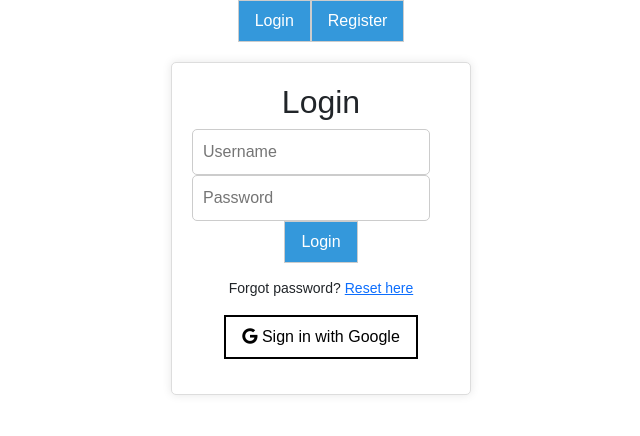
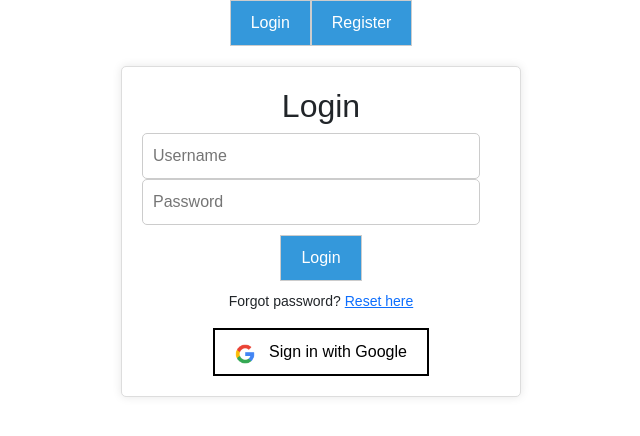
Before and after one commit to Thirumalaiboobathi/React-API-Integration, a React (Create React App) app: page / in a window 1280 px wide. Shown: the top 436 px of the page, without its empty margins (319-959 px from the left). Built offline with nearby package versions, Linux system fonts and the light colour scheme.

Commit message:
final commit

```diff
--- a/src/screens/Addtodo/additems.jsx
+++ b/src/screens/Addtodo/additems.jsx
@@ -47,7 +47,7 @@ const AddItems = () => {
 
       setTimeout(() => {
         navigate('/home');
-      }, 5000);
+      }, 4000);
     } else {
       const updatedTodos = [...existingTodos, newTodo];
       localStorage.setItem('todos', JSON.stringify(updatedTodos));
@@ -121,6 +121,7 @@ const AddItems = () => {
               onChange={(e) => setPhoneNumber(e.target.value)}
             />
           </Form.Group>
+          <br></br>
           {/* Other form fields */}
           <Button type="submit" variant="success" className="d-block mx-auto">
             {editing ? 'Update Student' : 'Add Student'}
--- a/src/screens/home/home.jsx
+++ b/src/screens/home/home.jsx
@@ -3,9 +3,12 @@ import { useNavigate } from 'react-router-dom';
 import 'bootstrap/dist/css/bootstrap.min.css';
 import Table from 'react-bootstrap/Table';
 import Button from 'react-bootstrap/Button';
+import Modal from 'react-bootstrap/Modal';
 
 const Home = () => {
   const [todos, setTodos] = useState([]);
+  const [showModal, setShowModal] = useState(false);
+  const [currentIndex, setCurrentIndex] = useState(null);
   const navigate = useNavigate();
 
   useEffect(() => {
@@ -26,20 +29,29 @@ const Home = () => {
     navigate('/additems', { state: { editing: true, todoToEdit, index } });
   };
 
+  const handleDelete = (index) => {
+    setCurrentIndex(index);
+    setShowModal(true);
+  };
 
-  const handleDelete = (index) => {
-    const updatedTodos = [...todos.slice(0, index), ...todos.slice(index + 1)];
+  const confirmDelete = () => {
+    const updatedTodos = [...todos.slice(0, currentIndex), ...todos.slice(currentIndex + 1)];
     setTodos(updatedTodos);
     localStorage.setItem('todos', JSON.stringify(updatedTodos));
+    setShowModal(false);
+  };
+
+  const handleCloseModal = () => {
+    setShowModal(false);
   };
 
   return (
     <div className="container">
       <header>
-        <h1>Todo List</h1>
+        <h1>Student Informationt</h1>
         <div className="d-flex justify-content-between align-items-center">
           <Button variant="primary" className="mb-2" onClick={handleAddTodo}>
-            Add Todo
+            Add Student
           </Button>
           <Button variant="danger" className="mb-2" onClick={handleLogout}>
             Logout
@@ -83,6 +95,20 @@ const Home = () => {
           </Table>
         )}
       </div>
+      <Modal show={showModal} onHide={handleCloseModal}>
+        <Modal.Header closeButton>
+          <Modal.Title>Confirm Delete</Modal.Title>
+        </Modal.Header>
+        <Modal.Body>Are you sure you want to delete this item?</Modal.Body>
+        <Modal.Footer>
+          <Button variant="secondary" onClick={handleCloseModal}>
+            Cancel
+          </Button>
+          <Button variant="danger" onClick={confirmDelete}>
+            Delete
+          </Button>
+        </Modal.Footer>
+      </Modal>
     </div>
   );
 };
--- a/src/screens/login/GoogleButton.jsx
+++ b/src/screens/login/GoogleButton.jsx
@@ -1,21 +1,19 @@
 import React from 'react';
+import googleLogo from './google-logo.png';
 
 const GoogleButton = () => {
   return (
     <div style={{ display: 'flex', justifyContent: 'center' }}>
       <button
         className="g-signin"
-        data-width="240"
-        data-height="50"
-        style={{ backgroundColor: 'white', color: 'black',border: '2px solid black' }}
+        data-width="120" // Adjust the width as needed
+        data-height="40" // Adjust the height as needed
+        style={{ backgroundColor: 'white', color: 'black', border: '2px solid black' }}
       >
-        <span className="g-signin__icon">
-          {/* Add the Google icon here */}
-          <i className="fab fa-google"></i> {/* Assuming Font Awesome usage */}
-          {/* Or use an image */}
-          {/* <img src="google-icon.png" alt="Google Icon" /> */}
+        <span className="g-signin__icon" style={{ fontSize: '14px' }}> {/* Adjust font size */}
+          <img src={googleLogo} alt="Google Icon" style={{ width: '20px', height: '20px', marginRight: '10px' }} /> {/* Adjust image width and height */}
         </span>
-        <span className="g-signin__text">Sign in with Google</span>
+        <span className="g-signin__text" >Sign in with Google</span>
       </button>
     </div>
   );
--- a/src/screens/login/login.jsx
+++ b/src/screens/login/login.jsx
@@ -1,9 +1,8 @@
 import React, { useState } from 'react';
 import { useNavigate } from 'react-router-dom';
 import './loginpage.css';
-import '@fortawesome/fontawesome-free/css/all.min.css';
 import Registration from './register';
-import GoogleButton from './GoogleButton'; // Import your GoogleButton component
+import GoogleButton from './GoogleButton';
 
 const login = () => {
   localStorage.setItem('auth_token', 'my_auth_token_here');
@@ -23,8 +22,9 @@ function LoginPage() {
   const [message, setMessage] = useState('');
   const [messageColor, setMessageColor] = useState('');
   const navigate = useNavigate();
-  const [username, setUsername] = useState(''); // State for username
-  const [password, setPassword] = useState(''); // State for password
+  const [username, setUsername] = useState('');
+  const [password, setPassword] = useState('');
+
 
   const handleTabChange = (tab) => setActiveTab(tab);
 
@@ -58,14 +58,19 @@ function LoginPage() {
               value={password}
               onChange={(e) => setPassword(e.target.value)}
             />
-            <div style={{ display: 'flex', justifyContent: 'center' }}>
-              {/* Wrapping the login button to center it */}
-              <button onClick={handleLogin}>Login</button>
+            <div className="button-container">
+              <button
+                onClick={handleLogin}
+                style={{ margin: '10px auto', display: 'block' }}
+              >
+                Login
+              </button>
+
             </div>
-            <p>Forgot password? <a href="#!">Reset here</a></p>
-            {/* Social media icons */}
-            {/* Add your social media icons */}
-            <GoogleButton /> {/* Place the GoogleButton component here */}
+            <p className="forgot-password">
+              Forgot password? <a href="#!">Reset here</a>
+            </p>
+            <GoogleButton />
           </div>
         );
       case 'register':
@@ -83,7 +88,7 @@ function LoginPage() {
   return (
     <div className="container">
       <Tabs activeTab={activeTab} handleTabChange={handleTabChange} />
-      {getActiveComponent()}
+      <div className="form-container">{getActiveComponent()}</div>
       <p style={{ color: messageColor }}>{message}</p>
     </div>
   );
--- a/src/screens/login/loginpage.css
+++ b/src/screens/login/loginpage.css
@@ -1,10 +1,13 @@
+/* Reset default margin for .container */
 .container {
   display: flex;
   flex-direction: column;
   align-items: center;
   margin-top: 50px;
   font-family: Arial, sans-serif;
+  width: 80%; /* Adjust the width as needed */
   margin: 0 auto;
+  /* Add other necessary styles */
 }
 
 .tabs {
@@ -13,29 +16,32 @@
 }
 
 button {
-  padding: 8px 16px;
+  padding: 10px 20px; /* Adjust padding for buttons */
   margin-right: 8px;
   font-size: 16px;
   cursor: pointer;
   border: 1px solid #ccc;
   border-radius: 5px;
   outline: none;
-  background-color: #3498db; /* Background color for buttons */
-  color: #fff; /* Text color for buttons */
+  background-color: #3498db;
+  color: #fff;
+  /* Add other necessary styles */
 }
 
 button.active {
-  border: 1px solid #000;
-  background-color: #000; /* Background color for active button */
+  background-color: #000;
+  /* Add other necessary styles */
 }
 
 .form {
-  width: 300px;
+  width: 100%; /* Adjust width for responsiveness */
+  max-width: 400px; /* Set a maximum width for the form */
   padding: 20px;
   border: 1px solid #ddd;
   border-radius: 5px;
   background-color: #fff;
   box-shadow: 0 0 10px rgba(0, 0, 0, 0.1);
+  /* Add other necessary styles */
 }
 
 h2 {
@@ -51,29 +57,44 @@ input {
   border: 1px solid #ccc;
   border-radius: 5px;
   outline: none;
+  /* Add other necessary styles */
 }
 
 button[type='submit'] {
   width: 100%;
   background-color: #007bff;
   color: white;
+  /* Add other necessary styles */
 }
 
 p {
   text-align: center;
   margin-top: 15px;
   font-size: 14px;
+  /* Add other necessary styles */
+}
+
+.social-icons {
+  display: flex;
+  justify-content: center;
+  align-items: center;
+  margin-bottom: 15px; /* Adjust margin as needed */
 }
 
 .social-icons span {
-  margin-right: 20px; /* Adjust the value to change the space between icons */
-}
-
-.form button {
-  margin-bottom: 15px; /* Adjust the value as needed for space */
+  margin: 0 10px; /* Adjust the value to change the space between icons */
 }
 
 .social-icons span:hover {
   cursor: pointer;
-  opacity: 0.7; /* Adjust opacity for the hover effect */
+  opacity: 0.7;
+  /* Add other necessary styles */
 }
+.keep-sign-in {
+  display: flex;
+  align-items: center;
+}
+
+.keep-sign-in label {
+  margin: 0 5px; /* Adjust spacing between checkbox and text */
+}
```
Also changed, not shown: src/screens/login/google-logo.png (added).
